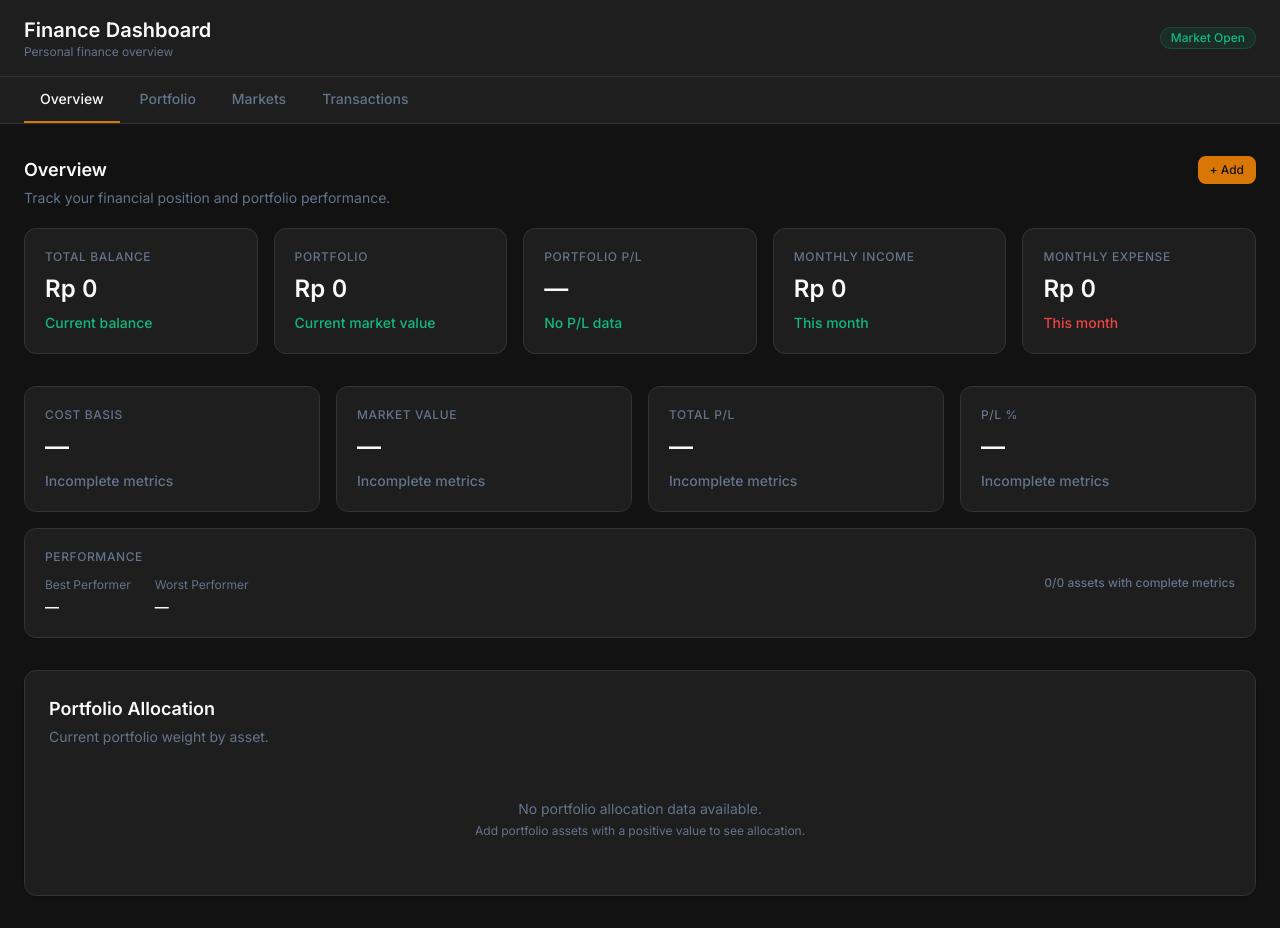
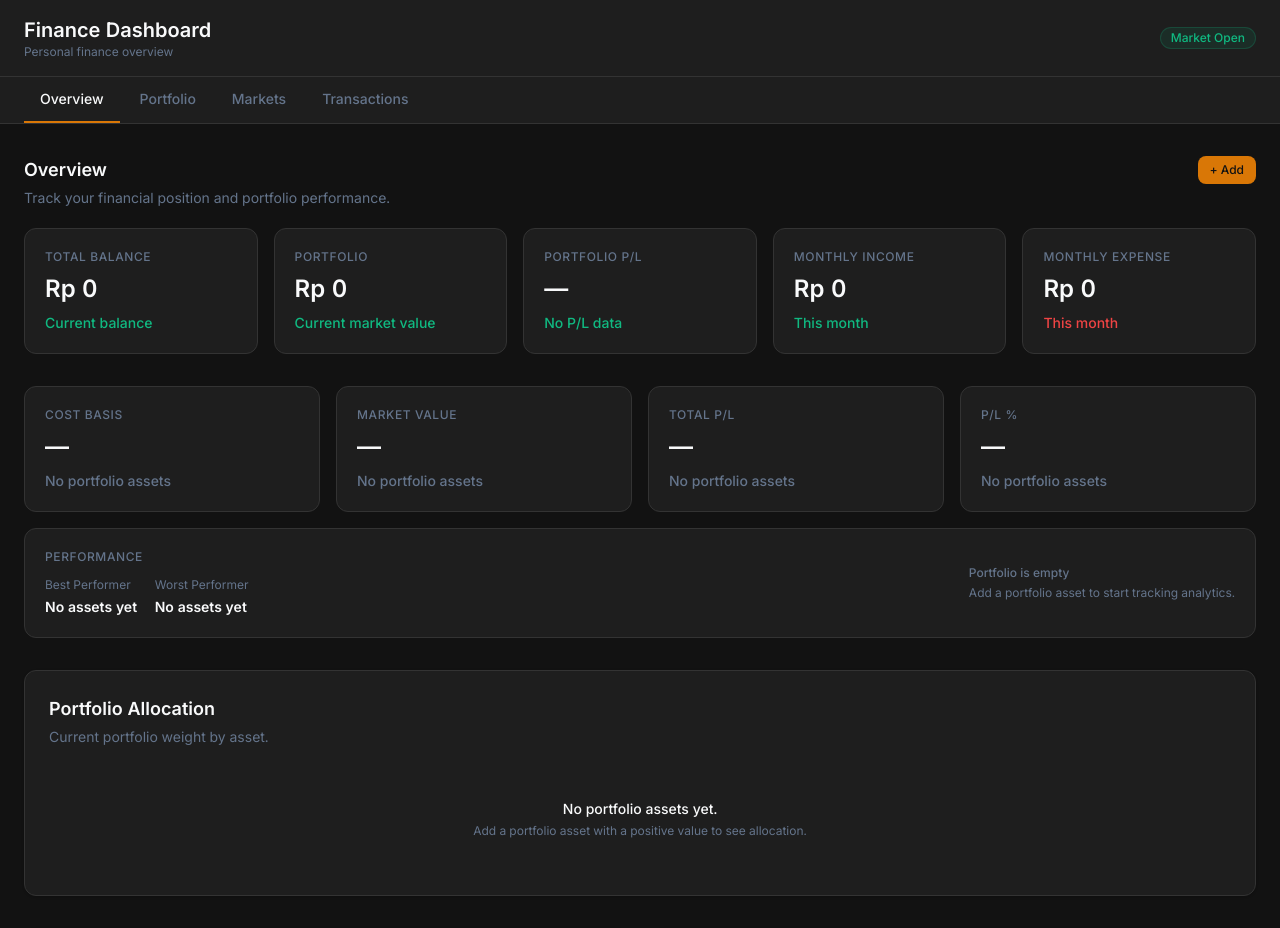
Before and after one commit to RAZKdev/Finance-Dashboard, a React (Vite) app: page / in a window 1280 px wide. Shown: the top 928 px of the page. Built offline with nearby package versions, Linux system fonts and the light colour scheme.

Commit message:
feat: add portfolio UX resilience

```diff
--- a/src/App.tsx
+++ b/src/App.tsx
@@ -350,6 +350,7 @@ function App() {
 
             <PortfolioAllocation
               allocation={portfolioAllocation}
+              isEmpty={portfolioList.length === 0}
             />
 
             <section className="grid gap-6 lg:grid-cols-2">
--- a/src/components/portfolio/PortfolioAllocation.tsx
+++ b/src/components/portfolio/PortfolioAllocation.tsx
@@ -4,6 +4,7 @@ import type { PortfolioAllocation as PortfolioAllocationData } from '../../utils
 
 interface PortfolioAllocationProps {
   allocation: PortfolioAllocationData;
+  isEmpty: boolean;
 }
 
 const formatCurrency = (value: number) =>
@@ -11,7 +12,7 @@ const formatCurrency = (value: number) =>
 
 export const PortfolioAllocation: React.FC<
   PortfolioAllocationProps
-> = ({ allocation }) => {
+> = ({ allocation, isEmpty }) => {
   const {
     totalValue,
     items,
@@ -25,14 +26,24 @@ export const PortfolioAllocation: React.FC<
         description="Current portfolio weight by asset."
       />
 
-      {!complete ? (
+      {isEmpty ? (
         <div className="py-8 text-center">
-          <p className="text-sm text-text-muted">
-            No portfolio allocation data available.
+          <p className="text-sm font-medium text-text-primary">
+            No portfolio assets yet.
           </p>
 
           <p className="mt-1 text-xs text-text-muted">
-            Add portfolio assets with a positive value to see allocation.
+            Add a portfolio asset with a positive value to see allocation.
+          </p>
+        </div>
+      ) : !complete ? (
+        <div className="py-8 text-center">
+          <p className="text-sm font-medium text-text-primary">
+            Allocation metrics are incomplete.
+          </p>
+
+          <p className="mt-1 text-xs text-text-muted">
+            Complete the asset value data to calculate portfolio allocation.
           </p>
         </div>
       ) : (
--- a/src/components/portfolio/PortfolioAnalytics.tsx
+++ b/src/components/portfolio/PortfolioAnalytics.tsx
@@ -24,6 +24,7 @@ export const PortfolioAnalytics: React.FC<
     worstPerformer,
   } = analytics;
 
+  const isEmpty = analytics.totalAssets === 0;
   const hasProfitLoss = totalProfitLoss !== null;
   const hasProfitLossPercent =
     totalProfitLossPercent !== null;
@@ -68,7 +69,9 @@ export const PortfolioAnalytics: React.FC<
               : '—'
           }
           change={
-            completeMetrics
+            isEmpty
+              ? 'No portfolio assets'
+              : completeMetrics
                 ? 'Total invested cost'
                 : 'Incomplete metrics'
           }
@@ -83,7 +86,9 @@ export const PortfolioAnalytics: React.FC<
               : '—'
           }
           change={
-            completeMetrics
+            isEmpty
+              ? 'No portfolio assets'
+              : completeMetrics
                 ? 'Current portfolio value'
                 : 'Incomplete metrics'
           }
@@ -94,7 +99,9 @@ export const PortfolioAnalytics: React.FC<
           label="Total P/L"
           value={profitLossValue}
           change={
-            hasProfitLoss
+            isEmpty
+              ? 'No portfolio assets'
+              : hasProfitLoss
                 ? 'Across all assets'
                 : 'Incomplete metrics'
           }
@@ -105,7 +112,9 @@ export const PortfolioAnalytics: React.FC<
           label="P/L %"
           value={profitLossPercentValue}
           change={
-            hasProfitLossPercent
+            isEmpty
+              ? 'No portfolio assets'
+              : hasProfitLossPercent
                 ? 'Portfolio return'
                 : 'Incomplete metrics'
           }
@@ -126,7 +135,9 @@ export const PortfolioAnalytics: React.FC<
                   Best Performer
                 </p>
                 <p className="mt-1 text-sm font-semibold text-text-primary">
-                  {performerValue(bestPerformer)}
+                  {isEmpty
+                    ? 'No assets yet'
+                    : performerValue(bestPerformer)}
                 </p>
               </div>
 
@@ -135,7 +146,9 @@ export const PortfolioAnalytics: React.FC<
                   Worst Performer
                 </p>
                 <p className="mt-1 text-sm font-semibold text-text-primary">
-                  {performerValue(worstPerformer)}
+                  {isEmpty
+                    ? 'No assets yet'
+                    : performerValue(worstPerformer)}
                 </p>
               </div>
             </div>
@@ -144,22 +157,30 @@ export const PortfolioAnalytics: React.FC<
           <div className="shrink-0">
             <p
               className={`text-xs font-medium ${
-                completeMetrics
-                  ? 'text-positive'
-                  : 'text-text-muted'
+                isEmpty || !completeMetrics
+                  ? 'text-text-muted'
+                  : 'text-positive'
               }`}
             >
-              {completeMetrics
+              {isEmpty
+                ? 'Portfolio is empty'
+                : completeMetrics
                   ? 'All portfolio metrics available'
                   : `${assetsWithMetrics}/${analytics.totalAssets} assets with complete metrics`}
             </p>
 
-            {!completeMetrics &&
+            {isEmpty ? (
+              <p className="mt-1 text-xs text-text-muted">
+                Add a portfolio asset to start tracking analytics.
+              </p>
+            ) : (
+              !completeMetrics &&
               assetsWithoutMetrics > 0 && (
                 <p className="mt-1 text-xs text-text-muted">
                   Add quantity, average buy price, and current
                   price to complete analytics.
                 </p>
+              )
             )}
           </div>
         </div>
--- a/src/components/portfolio/PortfolioList.tsx
+++ b/src/components/portfolio/PortfolioList.tsx
@@ -24,8 +24,14 @@ export const PortfolioList: React.FC<PortfolioListProps> = ({
 
   if (assets.length === 0) {
     return (
-      <div className="py-8 text-center text-sm text-text-muted">
-        No portfolio assets found.
+      <div className="py-8 text-center">
+        <p className="text-sm font-medium text-text-primary">
+          No portfolio assets yet.
+        </p>
+
+        <p className="mt-1 text-xs text-text-muted">
+          Add an asset to start tracking portfolio value and P/L.
+        </p>
       </div>
     );
   }
@@ -57,7 +63,7 @@ export const PortfolioList: React.FC<PortfolioListProps> = ({
                 </p>
 
                 {metrics.profitLoss !== null &&
-                  metrics.profitLossPercent !== null && (
+                  metrics.profitLossPercent !== null ? (
                     <p
                       className={`text-xs font-medium tabular-nums ${
                         metrics.profitLoss >= 0
@@ -69,6 +75,10 @@ export const PortfolioList: React.FC<PortfolioListProps> = ({
                       {Math.abs(metrics.profitLoss).toLocaleString('id-ID')}{' '}
                       ({metrics.profitLoss >= 0 ? '+' : ''}
                       {metrics.profitLossPercent.toFixed(2)}%)
+                    </p>
+                  ) : (
+                    <p className="text-xs text-text-muted">
+                      P/L unavailable
                     </p>
                   )}
               </div>
```
Lines whose indentation alone changed are shown as unchanged.
